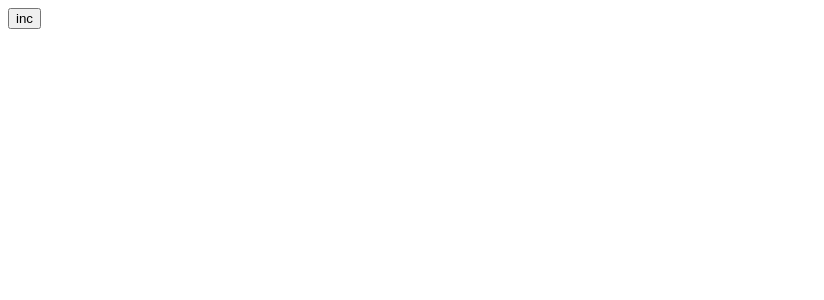
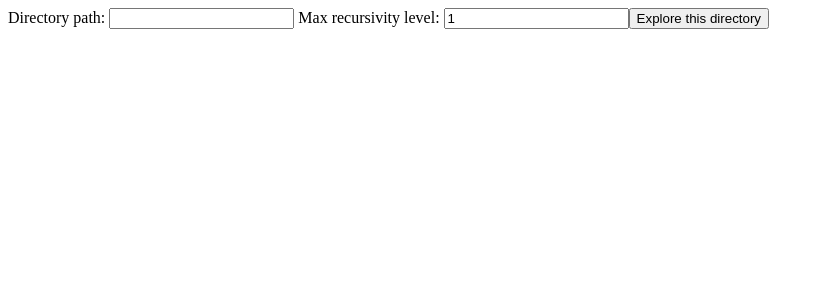
Before and after one commit to Chadys/toucan_toco_test_project_front, a Vue app: page / in a window 1280 px wide. Shown: the top 300 px of the page, without its empty margins (0-824 px from the left). Built offline with nearby package versions, Linux system fonts and the light colour scheme.

Commit message:
[feat] adapt store and files presenter to directory exploration feature

```diff
--- a/src/components/ServerFilesPresenter.vue
+++ b/src/components/ServerFilesPresenter.vue
@@ -1,17 +1,50 @@
 <template>
-  <div>
-    <button @click="increment">inc</button>
-  </div>
+    <div>
+        <template v-if="loading">
+            <p>Loading...</p>
+        </template>
+        <template v-else-if="dirProperties == null">
+            <!--    TODO use proper vue form validation instead -->
+            <div>
+                <label>
+                    Directory path:
+                    <input type="text" v-model="rootDir">
+                </label>
+                <label>
+                    Max recursivity level:
+                    <input v-model.number="maxLevel" type="number" min="0" oninput="validity.valid || (value='');">
+                </label>
+                <button @click="selectNewDir">Explore this directory</button>
+            </div>
+        </template>
+        <template v-else>
+            {{ dirProperties }}
+        </template>
+    </div>
 </template>
 
 <script>
+import { mapState } from 'vuex'
+
 export default {
   name: 'ServerFilesPresenter',
-  props: {},
+  data() {
+    return {
+      // use store to set initial values
+      rootDir: this.$store.state.rootDir,
+      maxLevel: this.$store.state.maxLevel
+    }
+  },
+  computed: {
+    ...mapState(['loading', 'dirProperties'])
+  },
   methods: {
-    increment() {
-      this.$store.commit('increment')
-      console.log(this.$store.state.count)
+    selectNewDir() {
+      this.$store.dispatch({
+        type: 'selectNewDir',
+        rootDir: this.rootDir,
+        maxLevel: this.maxLevel
+      });
     }
   }
 }
--- a/src/state/store.js
+++ b/src/state/store.js
@@ -5,11 +5,35 @@ Vue.use(Vuex)
 
 const store = new Vuex.Store({
     state: {
-        count: 0
+        loading: false,
+        rootDir: null,
+        maxLevel: 1,
+        dirProperties: null
+    },
+    actions: {
+        // use this function instead of _selectNewDir directly to keep dirProperties in sync
+        selectNewDir ({ commit, dispatch }, payload) {
+            commit('_selectNewDir', payload);
+            dispatch('_updateProperties');
+        },
+        async _updateProperties ({ commit, state }) {
+            commit('_load');
+            // TODO replace mock with async call to webservice to get new dirProperties
+            await new Promise(resolve => setTimeout(resolve, state.maxLevel*1000));
+            commit('_setProperties', { dirProperties: null });
+        }
     },
     mutations: {
-        increment (state) {
-            state.count++
+        _load (state) {
+            state.loading = true;
+        },
+        _selectNewDir (state, { rootDir, maxLevel }) {
+            state.rootDir = rootDir;
+            state.maxLevel = maxLevel;
+        },
+        _setProperties (state, { dirProperties }) {
+            state.dirProperties = dirProperties;
+            state.loading = false;
         }
     }
 })
```
